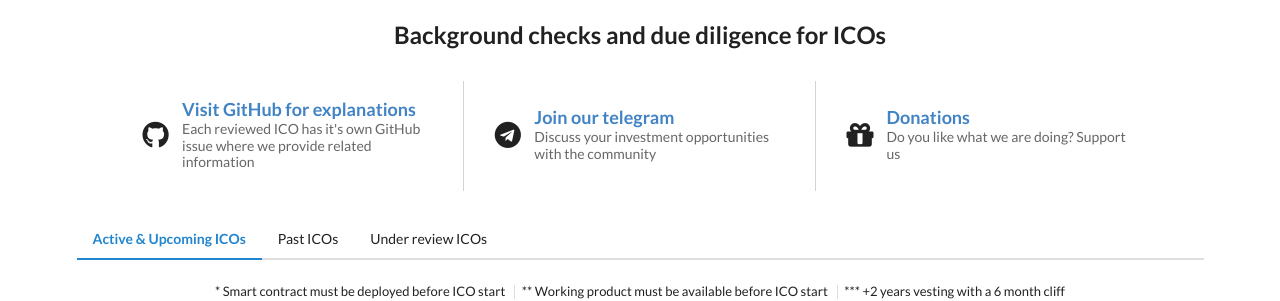
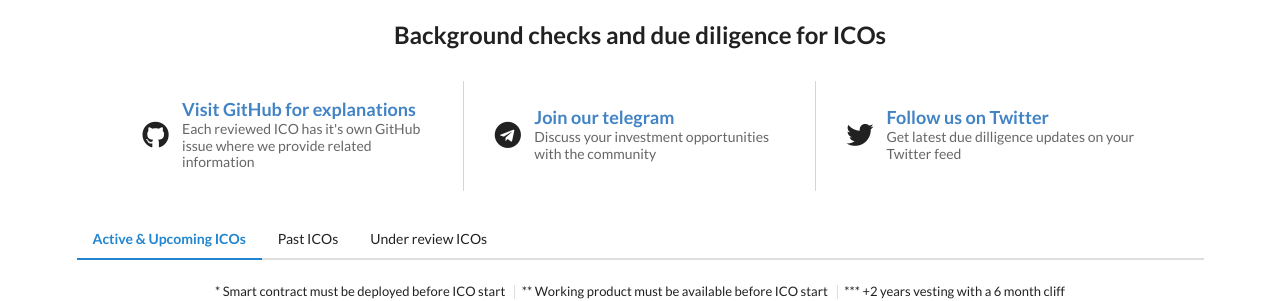
Before and after one commit to ico-check/ico-check, a Jekyll site: the page built from index.md, in a window 1280 px wide and 900 px high. Shown: the part 177-478 px from the top of the window. Built offline with Jekyll 4.4.1, drawn with Linux system fonts in a browser that asks for light colours; nearby versions of some CDN libraries.

Commit message:
Added link to Twitter instead of donations

```diff
--- a/_config.yml
+++ b/_config.yml
@@ -16,6 +16,7 @@
 title: ICO check
 email: your-email@example.com
 telegram-url: https://t.me/checkico
+twitter-url: https://twitter.com/icocheckio
 github-url: https://github.com/ico-check/ico-check
 github-issues-url: https://github.com/ico-check/ico-check/issues
 google_analytics: UA-108636813-1
--- a/_layouts/default.html
+++ b/_layouts/default.html
@@ -53,13 +53,13 @@
 
           <div class="five wide column">
             <h3 class="ui header">
-              <i class="gift icon"></i>
+              <i class="twitter icon"></i>
               <div class="content">
-                <a href="#donations">
-                  Donations
+                <a href="{{ site.twitter-url }}" target="_blank">
+                  Follow us on Twitter
                 </a>
                 <div class="sub header">
-                  Do you like what we are doing? Support us
+                  Get latest due dilligence updates on your Twitter feed
                 </div>
               </div>
             </h3>
```
